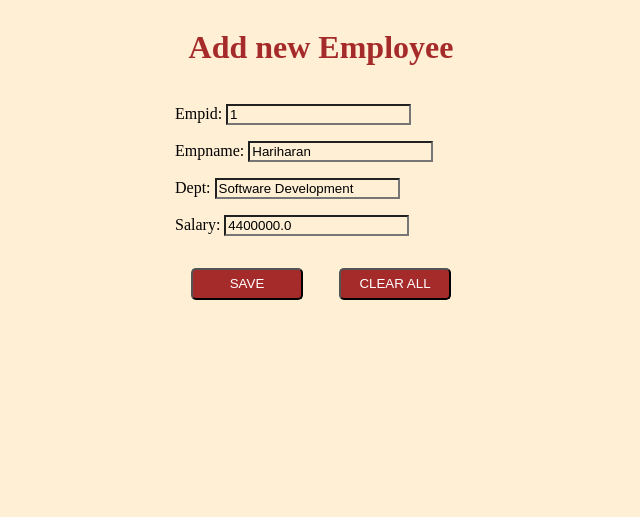
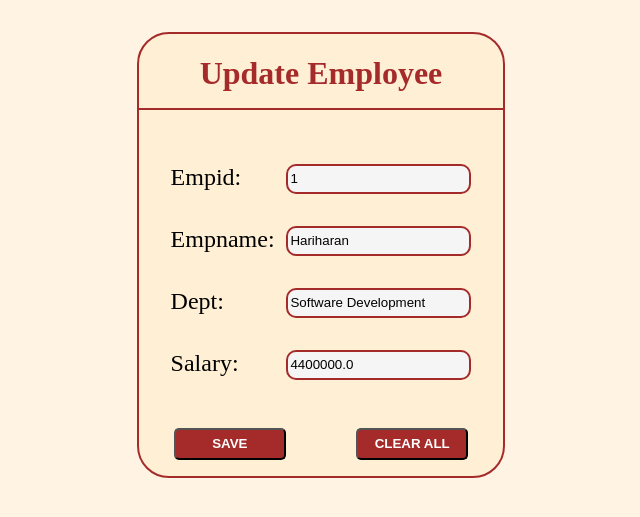
Before and after one commit to hariharan0033/crud-employess-app, a Django app: page /edit/1 in a window 1280 px wide. Shown: the top 517 px of the page, without its empty margins (319-959 px from the left). Run offline with Django 4.2, Linux system fonts and the light colour scheme; data comes from the database, SQL or seed files in the repository.

Commit message:
updated Style

```diff
--- a/App1/templates/employee_form.html
+++ b/App1/templates/employee_form.html
@@ -6,9 +6,16 @@
     <title>Insert</title>
     <style>
         .container{
+            margin: auto;
             display: flex;
             flex-direction: column;
             align-items: center;
+            border: brown 2px solid;
+            border-radius: 2rem;
+            width: 30%;
+            height: 80%;
+            background-color: papayawhip;
+
         }
         input[type="submit"],input[type="reset"]{
             background-color: brown;
@@ -18,28 +25,59 @@
             margin: 1rem;
             border-radius: 5px;
             cursor:pointer;
+            font-weight: bold;
         }
         h1{
             color: brown;
+            border-bottom: brown 2px solid;
+            width: 100%;
+            text-align: center;
+            padding-bottom: 1rem;
+
         }
         input{
-            background-color: papayawhip;
+            background-color: whitesmoke;
         }
         body{
-            background-color: papayawhip;
+            background-color: hsla(37, 100%, 92%, 0.664);
+            margin: 2rem;
         }
+        form p {
+            margin: 2rem;
+            display: grid;
+            grid-template-columns: repeat(2,1fr);
+        }
+        form p label{
+            font-size: 1.5rem;
+        }
+
+        form p input{
+            height: 1.5rem;
+            border-radius: .75em;
+            border: brown 2px solid;
+        }
+        .btn{
+            display: flex;
+            flex-direction: row;
+            justify-content: space-around;
+        }
+
 
     </style>
 </head>
 <body>
     <div class="container">
-    <h1>Add new Employee</h1>
+    <h1>{{action}} Employee</h1>
+    <div class="form">
         <form action="" method="post">
             {% csrf_token %}
             {{form.as_p}}
+            <div class="btn">
                 <input type="submit" value="SAVE">
             <input type="reset" value="CLEAR ALL">
+            </div>
         </form>
+    </div>
     </div>
 
 </body>
--- a/App1/views.py
+++ b/App1/views.py
@@ -14,7 +14,7 @@ def insert_employee(request):
             form.save()
             return redirect('listemp')
 
-    return render(request,'employee_form.html',{'form':form})
+    return render(request,'employee_form.html',{'form':form,'action':"Add"})
 
 def delete_employee(request,i):
     if request.method == 'POST':
@@ -31,4 +31,4 @@ def update_employee(request,i):
         if form.is_valid():
             form.save()
             return redirect('listemp')
-    return render(request,'employee_form.html',{'form':form})
+    return render(request,'employee_form.html',{'form':form,'action':"Update"})
```
Also changed, not shown: App1/templates/Employee.html (+9 -1 lines). Lines whose indentation alone changed are shown as unchanged.
